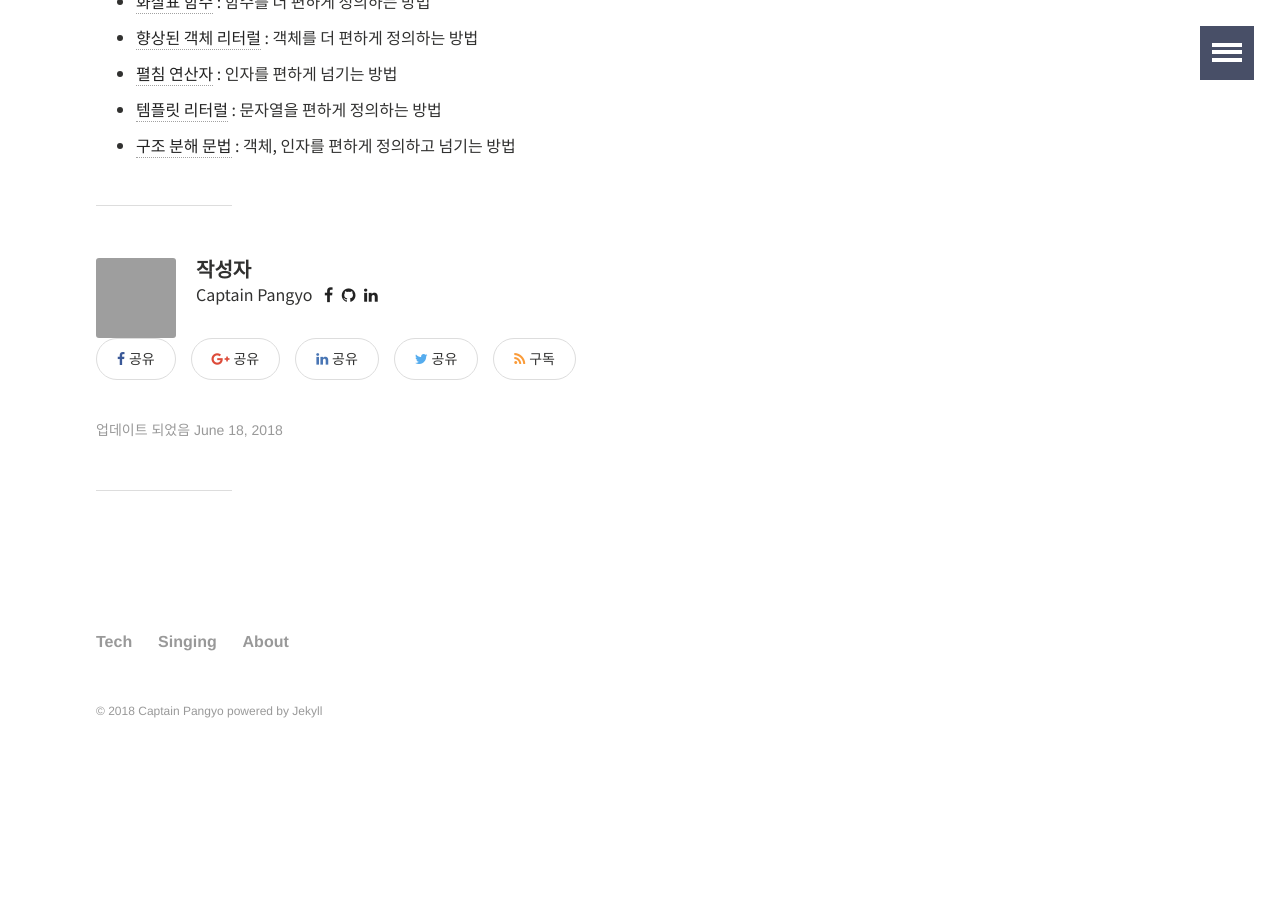
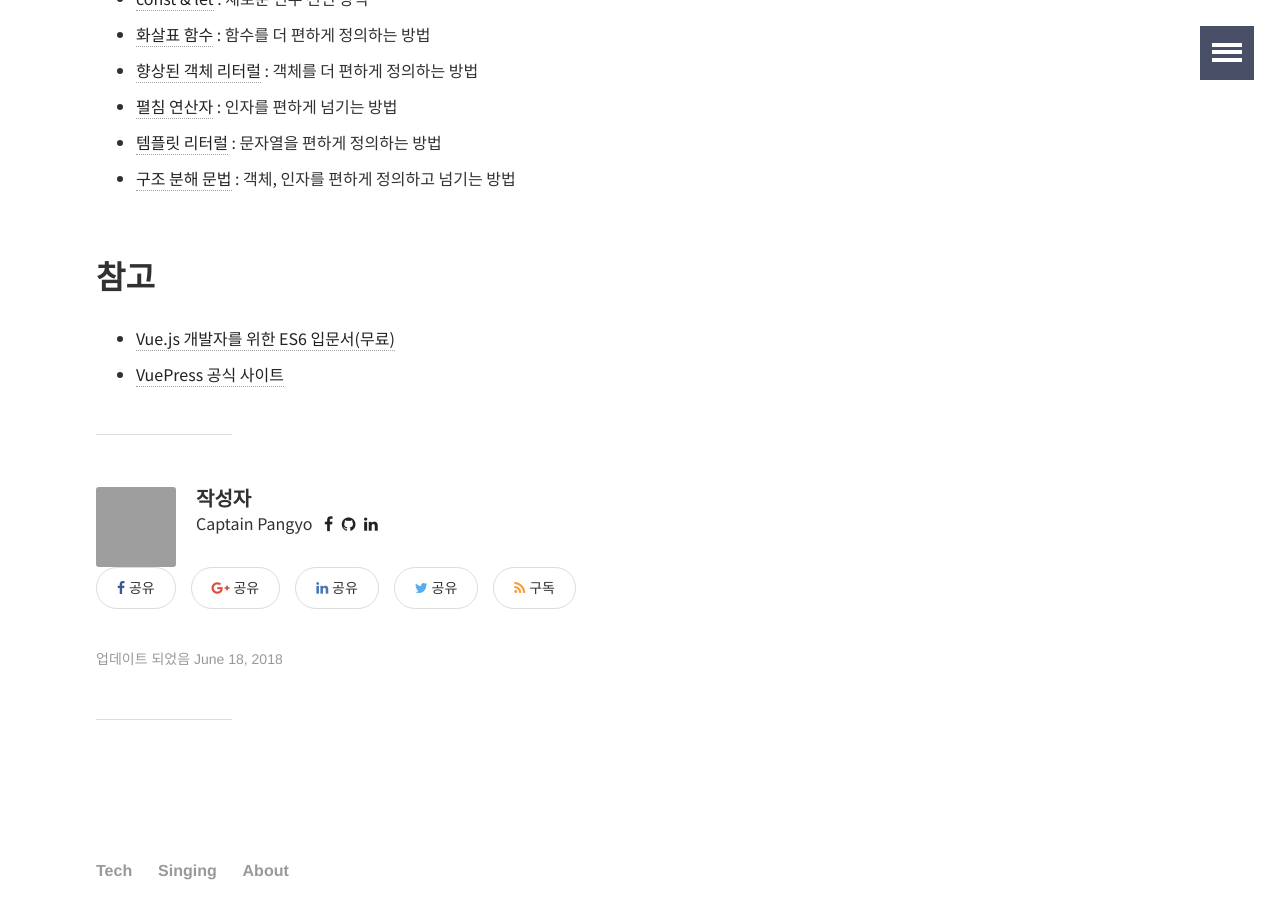
Before and after one commit to joshua1988/joshua1988.github.io, a Jekyll site: the page built from _posts/web-development/vuejs/2018-06-18-es6-for-vuejs-beginners.md, in a window 1280 px wide and 900 px high, scrolled down 1529 px. Built offline with Jekyll 4.4.1, drawn with Linux system fonts in a browser that asks for light colours; comment, search, counter and statistics services are not loaded; before the commit the page ends 2326 px from its top, so only the background shows below that.

Commit message:
Updated the content

```diff
--- a/_posts/web-development/vuejs/2018-06-18-es6-for-vuejs-beginners.md
+++ b/_posts/web-development/vuejs/2018-06-18-es6-for-vuejs-beginners.md
@@ -80,3 +80,8 @@
 - [펼침 연산자](https://joshua1988.github.io/es6-online-book/spread-operator.html) : 인자를 편하게 넘기는 방법
 - [템플릿 리터럴](https://joshua1988.github.io/es6-online-book/template-literal.html) : 문자열을 편하게 정의하는 방법
 - [구조 분해 문법](https://joshua1988.github.io/es6-online-book/destructuring.html) : 객체, 인자를 편하게 정의하고 넘기는 방법
+
+## 참고
+
+- [Vue.js 개발자를 위한 ES6 입문서(무료)](https://joshua1988.github.io/es6-online-book/)
+- [VuePress 공식 사이트](https://vuepress.vuejs.org/)
```
